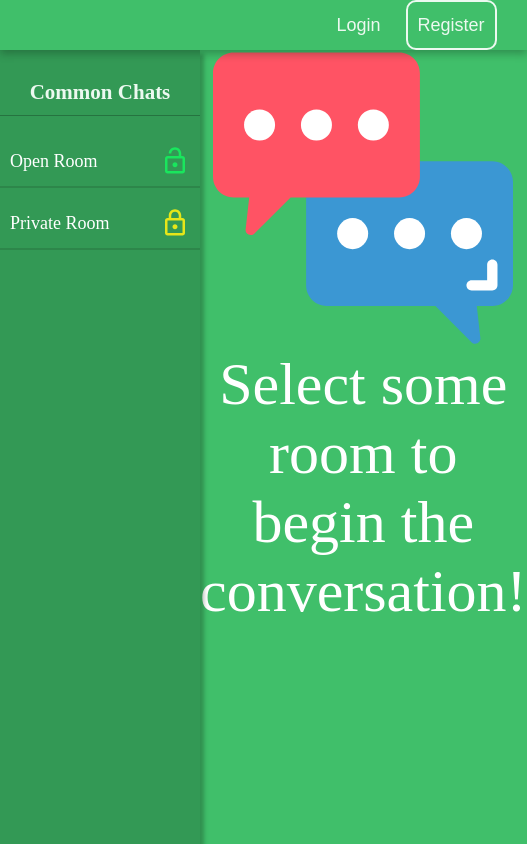
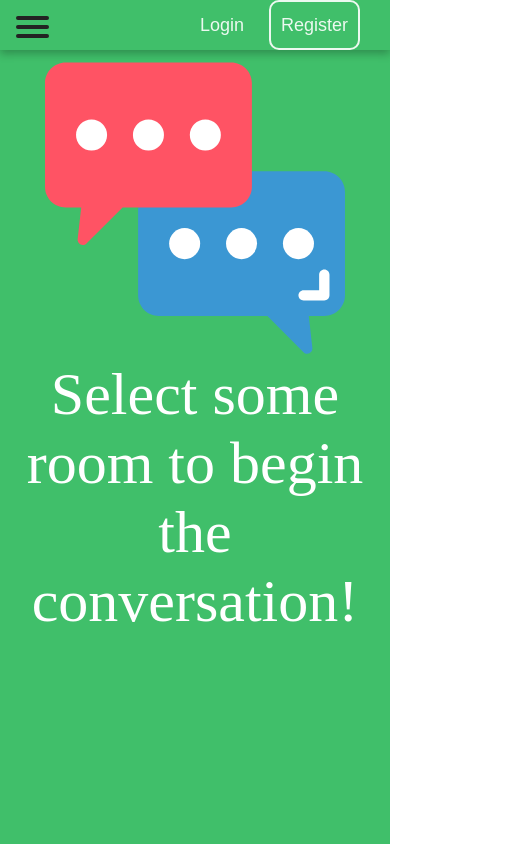
Before and after one commit to Abagiel/chatty, a React (Create React App) app: page / in a window 390 px wide. Shown: the whole page, 527 px wide, since content can reach past the window. Built offline with nearby package versions, Linux system fonts and the light colour scheme.

Commit message:
added adaptive design and fixed some problems

```diff
--- a/src/components/App.js
+++ b/src/components/App.js
@@ -1,5 +1,6 @@
 import React from 'react';
 
+import { Toggler } from './toggler/Toggler';
 import Header from './header/Header';
 import { SideMenu } from './side-menu/SideMenu';
 import MainArea from './main-area/MainArea';
@@ -10,6 +11,7 @@ import './app.css';
 function App() {
   return (
     <div className='app-container'>
+    	<Toggler/>
 			<Header/>
 			<SideMenu/>
 			<MainArea/>
--- a/src/components/app.css
+++ b/src/components/app.css
@@ -4,3 +4,10 @@
 	display: grid;
 	grid-template-columns: 200px 1fr;
 }
+
+@media screen and (max-width: 575px) {
+	.app-container {
+		display: flex;
+		flex-direction: column;
+	}
+}
--- a/src/components/header/header.css
+++ b/src/components/header/header.css
@@ -72,6 +72,20 @@ header {
 
 	background: #fff;
 	border-radius: 5px;
+}
+
+@media screen and (max-width: 575px) {
+	.header-user__menu {
+		right: 0;
+		width: 100%;
+	}
+
+	.header-user__menu ul {
+		right: 0 !important;
+		z-index: 1;
+
+		width: 100%;
+	}
 }
 
 .header-user__menu > div {
--- a/src/components/main-area/main-area.css
+++ b/src/components/main-area/main-area.css
@@ -4,12 +4,18 @@ main {
 	background: hsl(140 50% 50%);
 }
 
+@media screen and (max-width: 575px) {
+	main {
+		height: calc(100vh - 50px);
+	}
+}
 
 .message-backdrop {
 	align-items: center;
 	display: flex;
 	flex-direction: column;
 	justify-content: center;
+	padding: 1rem;
 }
 
 .message-backdrop > svg {
@@ -37,6 +43,14 @@ main {
 	scrollbar-color: hsl(140 50% 40%) hsl(140 50% 50%);
 	scrollbar-width: thin;
 }
+
+@media screen and (max-width: 575px) {
+	.message-board {
+		height: calc(100vh - 130px);
+		padding: 1.6rem;
+	}
+}
+
 .message-board::-webkit-scrollbar {
 	width: .5rem;
 }
@@ -59,6 +73,13 @@ main {
 
 	background: hsl(140 50% 40%);
 	border-radius: 5px;
+}
+
+@media screen and (max-width: 575px) {
+	.message-item {
+		min-width: 50%;
+		max-width: 90%;
+	}
 }
 
 .message-item.you {
@@ -115,6 +136,7 @@ main {
 	position: absolute;
 	bottom: 0;
 	right: .6rem;
+	left: .6rem;
 
 	color: hsl(140 50% 65%);
 	font-weight: 500;
@@ -131,6 +153,13 @@ main {
 	padding: 2rem 3rem;
 }
 
+@media screen and (max-width: 575px) {
+	.message-form {
+		max-width: 100%;
+		padding: 2rem 1.6rem;
+	}
+}
+
 .message-input {
 	flex: 85;
 	height: 4rem;
@@ -139,6 +168,12 @@ main {
 	border: 1px solid hsl(140 50% 40%);
 	border-radius: 10px;
 	font-size: 1.8rem;
+}
+
+@media screen and (max-width: 575px) {
+	.message-input {
+		padding: 0;
+	}
 }
 
 .btn-send {
--- a/src/components/modal/modal.css
+++ b/src/components/modal/modal.css
@@ -11,6 +11,17 @@
 
 	background: #fff;
 	border-radius: 10px;
+}
+
+@media screen and (max-width: 575px) {
+	.modal {
+		top: 0;
+		left: 0;
+
+		padding: 1.6rem;
+		width: 100%;
+		transform: translate(0, 0);
+	}
 }
 
 .modal-close {
--- a/src/components/notificator/Notificator.js
+++ b/src/components/notificator/Notificator.js
@@ -1,4 +1,4 @@
-import React, { Component } from 'react';
+import React from 'react';
 import { connect } from 'react-redux';
 import { bindActionCreators } from 'redux';
 
--- a/src/components/notificator/notificator.css
+++ b/src/components/notificator/notificator.css
@@ -1,5 +1,5 @@
 .notificator {
-	position: absolute;
+	position: fixed;
 	top: 0;
 	left: 0;
 	z-index: 10;
@@ -20,11 +20,16 @@
 	color: #fff;
 	font-size: 2rem;
 
-	animation-name: showMessage, hideMessage;
-	animation-duration: 300ms, 300ms;
-	animation-delay: 0ms, 4400ms;
-	animation-iteration-count: 1, 1;
-	animation-fill-mode: forwards, forwards;
+	-webkit-animation-name: showMessage, hideMessage;
+	        animation-name: showMessage, hideMessage;
+	-webkit-animation-duration: 300ms, 300ms;
+	        animation-duration: 300ms, 300ms;
+	-webkit-animation-delay: 0ms, 4400ms;
+	        animation-delay: 0ms, 4400ms;
+	-webkit-animation-iteration-count: 1, 1;
+	        animation-iteration-count: 1, 1;
+	-webkit-animation-fill-mode: forwards, forwards;
+	        animation-fill-mode: forwards, forwards;
 }
 
 .notificator-message.success {
@@ -42,14 +47,32 @@
 	border-color: hsl(60 80% 50%);
 }
 
+@-webkit-keyframes showMessage {
+	100% {
+		transform: translateX(0);
+	}
+}
+
 @keyframes showMessage {
 	100% {
 		transform: translateX(0);
 	}
 }
 
-@keyframes hideMessage {
+@-webkit-keyframes hideMessage {
+	0% {
+		transform: translateX(0);
+	}
 	100% {
 		transform: translateX(-100%);
 	}
 }
+
+@keyframes hideMessage {
+	0% {
+		transform: translateX(0);
+	}
+	100% {
+		transform: translateX(-100%);
+	}
+}
--- a/src/components/side-menu/Chat.js
+++ b/src/components/side-menu/Chat.js
@@ -35,7 +35,8 @@ function chatClickHandler(e, email, props) {
 
 	if (props.private &&
 			props.rooms[type].owner.includes('@') &&
-			props.rooms[type].owner !== email) {
+			props.rooms[type].owner !== email &&
+			props.selectedRoom !== type) {
 		createPassInput(e, props.rooms, type, props.changeRoom, props.onAddNotify);
 		return;
 	}
@@ -65,8 +66,8 @@ function createPassInput(e, rooms, type, func, notify) {
 	input.focus();
 }
 
-function mapStateToProps({ currentUser, rooms }) {
-	return {currentUser, rooms}
+function mapStateToProps({ currentUser, rooms, selectedRoom }) {
+	return {currentUser, rooms, selectedRoom}
 }
 
 function mapDispatchToProps(dispatch) {
--- a/src/components/side-menu/side-menu.css
+++ b/src/components/side-menu/side-menu.css
@@ -10,6 +10,14 @@ aside {
 	scrollbar-color: hsl(140 50% 50%) hsl(140 50% 40%);
 	scrollbar-width: thin;
 }
+@media screen and (max-width: 575px) {
+	aside {
+		display: none;
+		max-height: 200px;
+		overflow-y: scroll;
+	}
+}
+
 aside::-webkit-scrollbar {
 	width: .5rem;
 }
--- /dev/null
+++ b/src/components/toggler/Toggler.js
@@ -0,0 +1,16 @@
+import React from 'react';
+
+import './toggler.css';
+
+export function Toggler() {
+	return (
+		<React.Fragment>
+		<input className='header-toggler' type="checkbox" id="toggler" name="toggler" />
+		<label htmlFor="toggler">
+			<span></span>
+			<span></span>
+			<span></span>
+		</label>
+		</React.Fragment>
+	)
+}
--- /dev/null
+++ b/src/components/toggler/toggler.css
@@ -0,0 +1,69 @@
+.header-toggler {
+  position: absolute;
+  top: -10px;
+  left: -10px;
+
+  display: none;
+}
+
+@media screen and (max-width: 575px) {
+  .header-toggler {
+    display: block !important;
+  }
+  .header-toggler + label {
+    display: block !important;
+  }
+}
+
+.header-toggler + label {
+  position: absolute;
+  top: 1.6rem;
+  left: 1.6rem;
+  z-index: 3;
+
+  display: none;
+
+	cursor: pointer;
+}
+.header-toggler + label:hover span {
+  background: #fff;
+}
+
+.header-toggler + label span {
+  position: relative;
+  z-index: 1;
+
+  display: block;
+  height: 4px;
+  margin-bottom: 5px;
+  width: 33px;
+
+  background: #232323;
+  border-radius: 3px;
+  transition:
+  	transform 0.5s cubic-bezier(0.77,0.2,0.05,1.0),
+  	background 0.5s cubic-bezier(0.77,0.2,0.05,1.0),
+    opacity 0.55s ease;
+}
+
+.header-toggler:checked + label span {
+  opacity: 1;
+  transform: rotate(45deg) translateY(-12px);
+  background: #232323;
+}
+.header-toggler:checked + label:hover span {
+  background: #fff;
+}
+
+.header-toggler:checked + label span:nth-last-child(2) {
+  opacity: 0;
+  transform: rotate(0deg);
+}
+
+.header-toggler:checked + label span:nth-last-child(3) {
+  transform: rotate(-45deg) translateY(12px);
+}
+
+.header-toggler:checked ~ aside {
+  display: block;
+}
--- a/src/index.css
+++ b/src/index.css
@@ -14,6 +14,13 @@ body {
 
 	font-size: 1.6rem;
 	overflow: hidden;
+}
+
+@media screen and (max-width: 575px) {
+	body {
+		height: auto;
+		overflow-y: scroll;
+	}
 }
 
 h4 {
```
